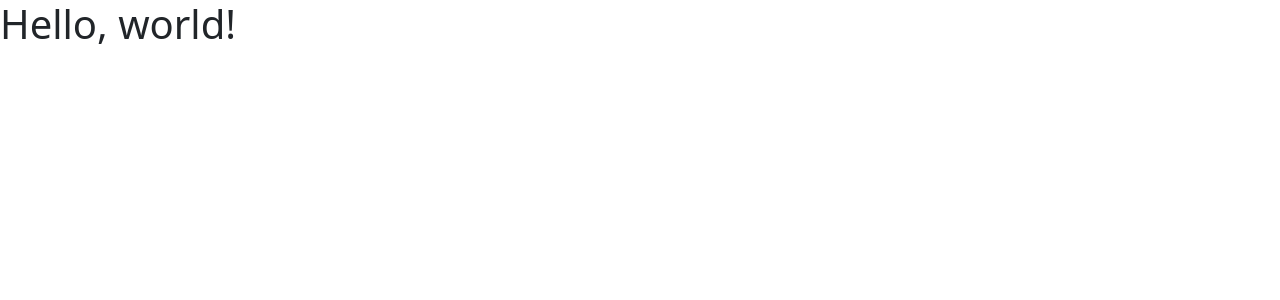
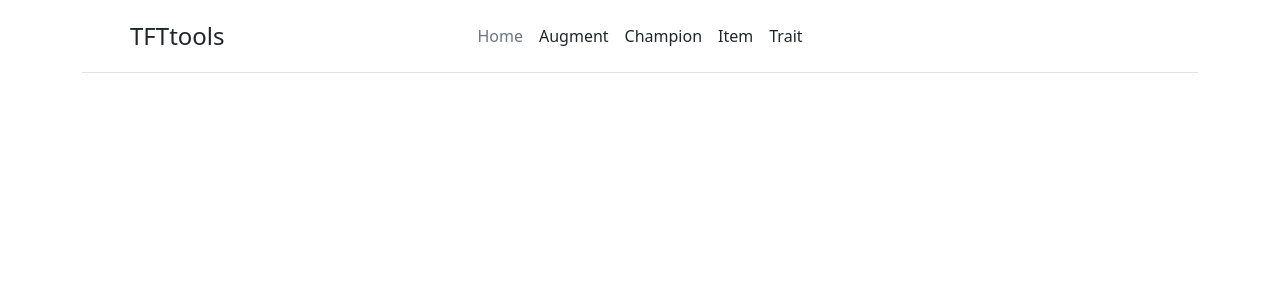
Before and after one commit to xdois/TFTtools, a Django app: page / in a window 1280 px wide. Shown: the top 300 px of the page. Run offline with Django 4.2, Linux system fonts and the light colour scheme.

Commit message:
key change

```diff
--- a/TFTtools_web/TFTtools_web/settings.py
+++ b/TFTtools_web/TFTtools_web/settings.py
@@ -11,6 +11,7 @@ https://docs.djangoproject.com/en/4.1/ref/settings/
 """
 
 from pathlib import Path
+import secretkey
 
 # Build paths inside the project like this: BASE_DIR / 'subdir'.
 BASE_DIR = Path(__file__).resolve().parent.parent
@@ -20,7 +21,7 @@ BASE_DIR = Path(__file__).resolve().parent.parent
 # See https://docs.djangoproject.com/en/4.1/howto/deployment/checklist/
 
 # SECURITY WARNING: keep the secret key used in production secret!
-SECRET_KEY = "django-insecure-rr_n*fe9+ar%sdgq)w2ks4by2amew)l9^xpd#842$ynkf)hs-e"
+SECRET_KEY = secretkey.SECRET_KEY
 
 # SECURITY WARNING: don't run with debug turned on in production!
 DEBUG = True
--- a/TFTtools_web/tools/templates/tools/index.html
+++ b/TFTtools_web/tools/templates/tools/index.html
@@ -7,7 +7,26 @@
     <link href="https://cdn.jsdelivr.net/npm/bootstrap@5.2.3/dist/css/bootstrap.min.css" rel="stylesheet" integrity="sha384-rbsA2VBKQhggwzxH7pPCaAqO46MgnOM80zW1RWuH61DGLwZJEdK2Kadq2F9CUG65" crossorigin="anonymous">
   </head>
   <body>
-    <h1>Hello, world!</h1>
     <script src="https://cdn.jsdelivr.net/npm/bootstrap@5.2.3/dist/js/bootstrap.bundle.min.js" integrity="sha384-kenU1KFdBIe4zVF0s0G1M5b4hcpxyD9F7jL+jjXkk+Q2h455rYXK/7HAuoJl+0I4" crossorigin="anonymous"></script>
+    <div class="container">
+      <header class="d-flex flex-wrap align-items-center justify-content-center justify-content-md-between py-3 mb-4 border-bottom">
+        <a href="/" class="d-flex align-items-center col-md-3 mb-2 mb-md-0 text-dark text-decoration-none">
+          <svg class="bi me-2" width="40" height="32" role="img" aria-label="Bootstrap"><use xlink:href="#bootstrap"/></svg>
+          <span class="fs-4">TFTtools</span>
+        </a>
+
+        <ul class="nav col-12 col-md-auto mb-2 justify-content-center mb-md-0">
+          <li><a href="#" class="nav-link px-2 link-secondary">Home</a></li>
+          <li><a href="#" class="nav-link px-2 link-dark">Augment</a></li>
+          <li><a href="#" class="nav-link px-2 link-dark">Champion</a></li>
+          <li><a href="#" class="nav-link px-2 link-dark">Item</a></li>
+          <li><a href="#" class="nav-link px-2 link-dark">Trait</a></li>
+        </ul>
+
+        <div class="col-md-3 text-end">
+
+        </div>
+      </header>
+    </div>
   </body>
 </html>
--- a/data_handling/get_match.py
+++ b/data_handling/get_match.py
@@ -105,7 +105,7 @@ def get_match(csv_file):
     for idx,row in df.iterrows():
         print('index:',idx)
         puuid = row['puuid']
-        #https://asia.api.riotgames.com/tft/match/v1/matches/by-puuid/U9-ddvLi_DDD-2pq5yRm5VpA7Gq-khOEsissRs8DWSEWEsWOVWpL35SfDlzumDP1Q7TlIpMl9YQcCA/ids?start=0&count=20&api_key=RGAPI-5ca06156-7d89-48f2-8735-e100dc0993d2
+
         URL_MATCH_LIST = 'https://asia.api.riotgames.com/tft/match/v1/matches/by-puuid/' + puuid +'/ids?start=0&count=20&api_key=' + apikey.API_KEY
         response, content = h.request(URL_MATCH_LIST, 'GET')
         result = json.loads(content.decode('utf-8'))
```
Also changed, not shown: 1 other file.
